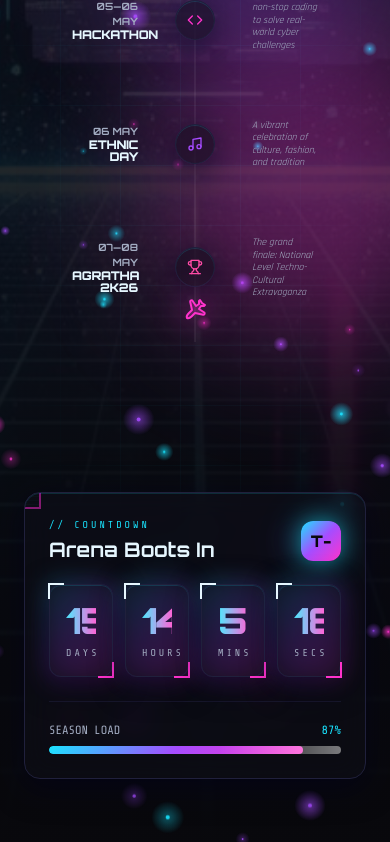
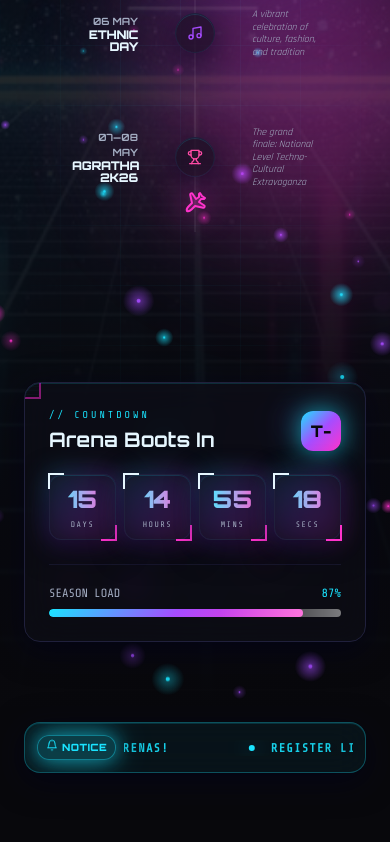
Before and after one commit to GeminalSudhanva/Agratha2k26, a React (Vite) app: page / in a window 390 px wide. Shown: the part 1155-1997 px from the top of the page. Built offline with nearby package versions, Linux system fonts and the light colour scheme; the HTML template or start-up script is replaced by a standard one.

Commit message:
mobile friendly 1

```diff
--- a/src/components/agratha/CountdownTimer.tsx
+++ b/src/components/agratha/CountdownTimer.tsx
@@ -15,11 +15,11 @@ const calc = () => {
 const Cell = ({ value, label }: { value: number; label: string }) => (
   <div className="relative group">
     <div className="absolute -inset-0.5 rounded-xl bg-gradient-neon opacity-30 blur-md group-hover:opacity-70 transition" />
-    <div className="relative glass-panel rounded-xl p-4 text-center hud-corners">
-      <div className="font-display text-4xl md:text-5xl font-black neon-text tabular-nums">
+    <div className="relative glass-panel rounded-xl p-2 sm:p-3 md:p-4 text-center hud-corners">
+      <div className="font-display text-2xl sm:text-3xl md:text-5xl font-black neon-text tabular-nums">
         {value.toString().padStart(2, "0")}
       </div>
-      <div className="mt-1 font-mono-tech text-[10px] tracking-[0.3em] text-muted-foreground uppercase">
+      <div className="mt-1 font-mono-tech text-[8px] sm:text-[10px] tracking-[0.2em] sm:tracking-[0.3em] text-muted-foreground uppercase">
         {label}
       </div>
     </div>
@@ -49,7 +49,7 @@ const CountdownTimer = () => {
           T-
         </div>
       </div>
-      <div className="grid grid-cols-4 gap-3">
+      <div className="grid grid-cols-4 gap-2 md:gap-3">
         <Cell value={t.d} label="Days" />
         <Cell value={t.h} label="Hours" />
         <Cell value={t.m} label="Mins" />
--- a/src/components/agratha/Hero.tsx
+++ b/src/components/agratha/Hero.tsx
@@ -7,7 +7,7 @@ import EventRoadmap from "./EventRoadmap";
 
 const Hero = () => {
   return (
-    <section id="hero" className="relative min-h-screen flex items-center pt-56 pb-16 overflow-hidden">
+    <section id="hero" className="relative min-h-screen flex items-center pt-32 sm:pt-40 lg:pt-56 pb-16 overflow-hidden">
       {/* Background image */}
       <div className="absolute inset-0">
         <img
@@ -56,7 +56,7 @@ const Hero = () => {
             initial={{ opacity: 0, y: 30 }}
             animate={{ opacity: 1, y: 0 }}
             transition={{ duration: 0.8, delay: 0.1 }}
-            className="font-display font-black tracking-tighter leading-[0.9] text-[clamp(3rem,9vw,7.5rem)]"
+            className="font-display font-black tracking-tighter leading-[0.9] text-[clamp(2.5rem,10vw,7.5rem)]"
           >
             <span className="block neon-text animate-neon-flicker">अGRATHA</span>
             <span className="block text-foreground/90 text-glow-cyan">
--- a/src/components/agratha/RegistrationTicker.tsx
+++ b/src/components/agratha/RegistrationTicker.tsx
@@ -11,12 +11,12 @@ const messages = [
 
 const RegistrationTicker = () => {
   return (
-    <div className="container py-8">
-      <div className="relative overflow-hidden glass-panel border-primary/30 rounded-2xl bg-primary/5 p-4 flex items-center gap-4">
+    <div className="container py-4 sm:py-8">
+      <div className="relative overflow-hidden glass-panel border-primary/30 rounded-2xl bg-primary/5 p-3 sm:p-4 flex items-center gap-2 sm:gap-4">
         {/* Fixed Title Label */}
-        <div className="flex-shrink-0 flex items-center gap-2 px-3 py-1.5 rounded-lg bg-primary/20 border border-primary/40 text-primary shadow-glow-cyan z-10">
-          <Bell className="h-4 w-4 animate-bounce" />
-          <span className="font-display font-black text-xs tracking-wider uppercase">Notice</span>
+        <div className="flex-shrink-0 flex items-center gap-1 sm:gap-2 px-2 py-1 sm:px-3 sm:py-1.5 rounded-lg bg-primary/20 border border-primary/40 text-primary shadow-glow-cyan z-10">
+          <Bell className="h-3 w-3 sm:h-4 sm:w-4 animate-bounce" />
+          <span className="font-display font-black text-[10px] sm:text-xs tracking-wider uppercase">Notice</span>
         </div>
 
         {/* Scrolling Content */}
--- a/src/components/agratha/TopBar.tsx
+++ b/src/components/agratha/TopBar.tsx
@@ -13,7 +13,7 @@ const TopBar = () => {
           <img
             src="/colleg logo-Photoroom.png"
             alt="College Logo"
-            className="h-12 md:h-20 w-auto object-contain drop-shadow-[0_0_8px_rgba(255,255,255,0.3)]"
+            className="h-10 sm:h-12 md:h-20 w-auto object-contain drop-shadow-[0_0_8px_rgba(255,255,255,0.3)]"
           />
         </motion.div>
 
@@ -28,7 +28,7 @@ const TopBar = () => {
             <img
               src="/swamiji-Photoroom.png"
               alt="Swamiji"
-              className="relative h-16 md:h-24 w-auto object-contain"
+              className="relative h-14 sm:h-16 md:h-24 w-auto object-contain"
             />
           </div>
         </motion.div>
@@ -42,7 +42,7 @@ const TopBar = () => {
           <img
             src="/agrata logo-Photoroom.png"
             alt="Agratha Logo"
-            className="h-12 md:h-20 w-auto object-contain drop-shadow-[0_0_8px_rgba(255,255,255,0.3)]"
+            className="h-10 sm:h-12 md:h-20 w-auto object-contain drop-shadow-[0_0_8px_rgba(255,255,255,0.3)]"
           />
         </motion.div>
       </div>
```
